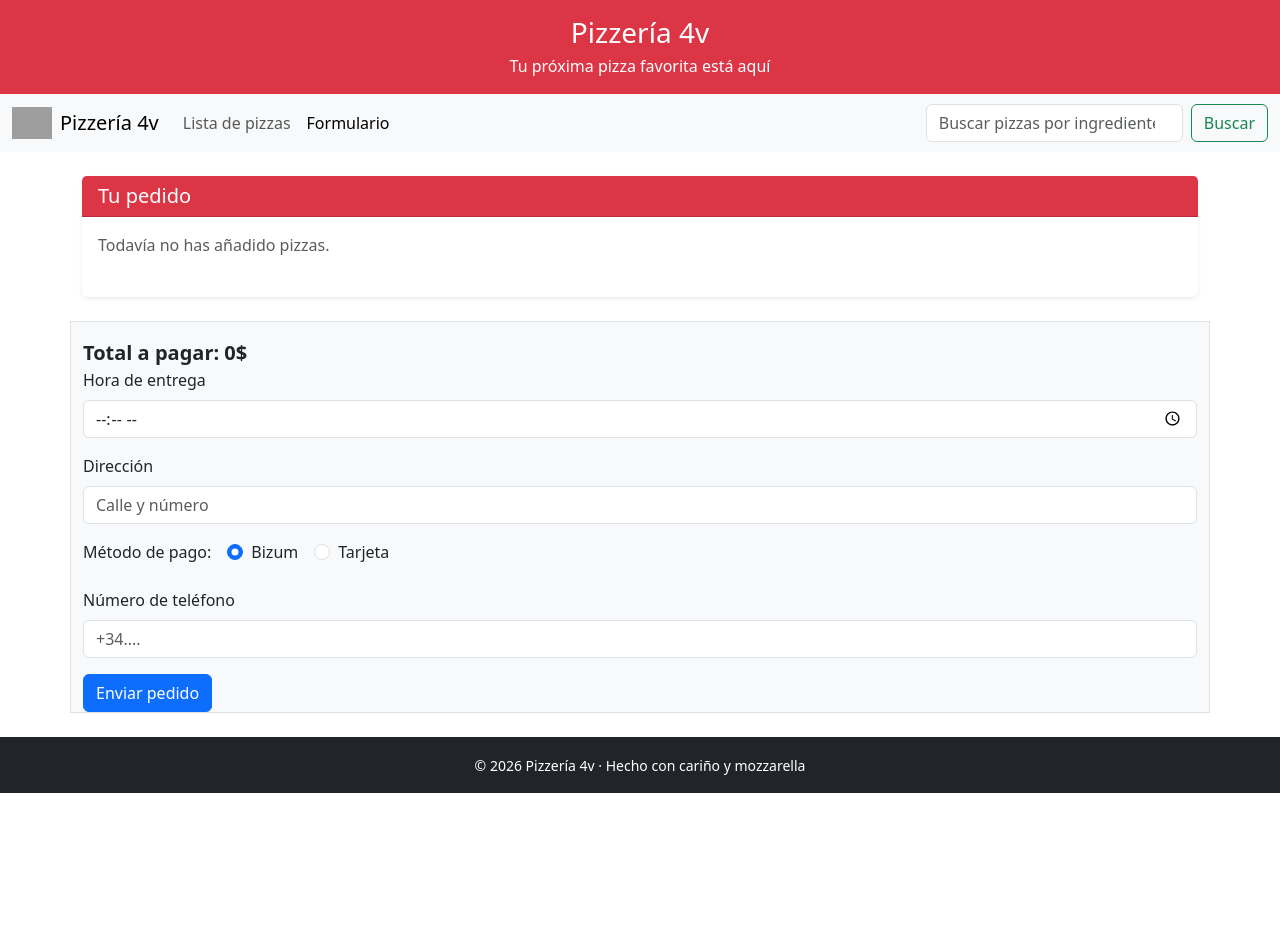
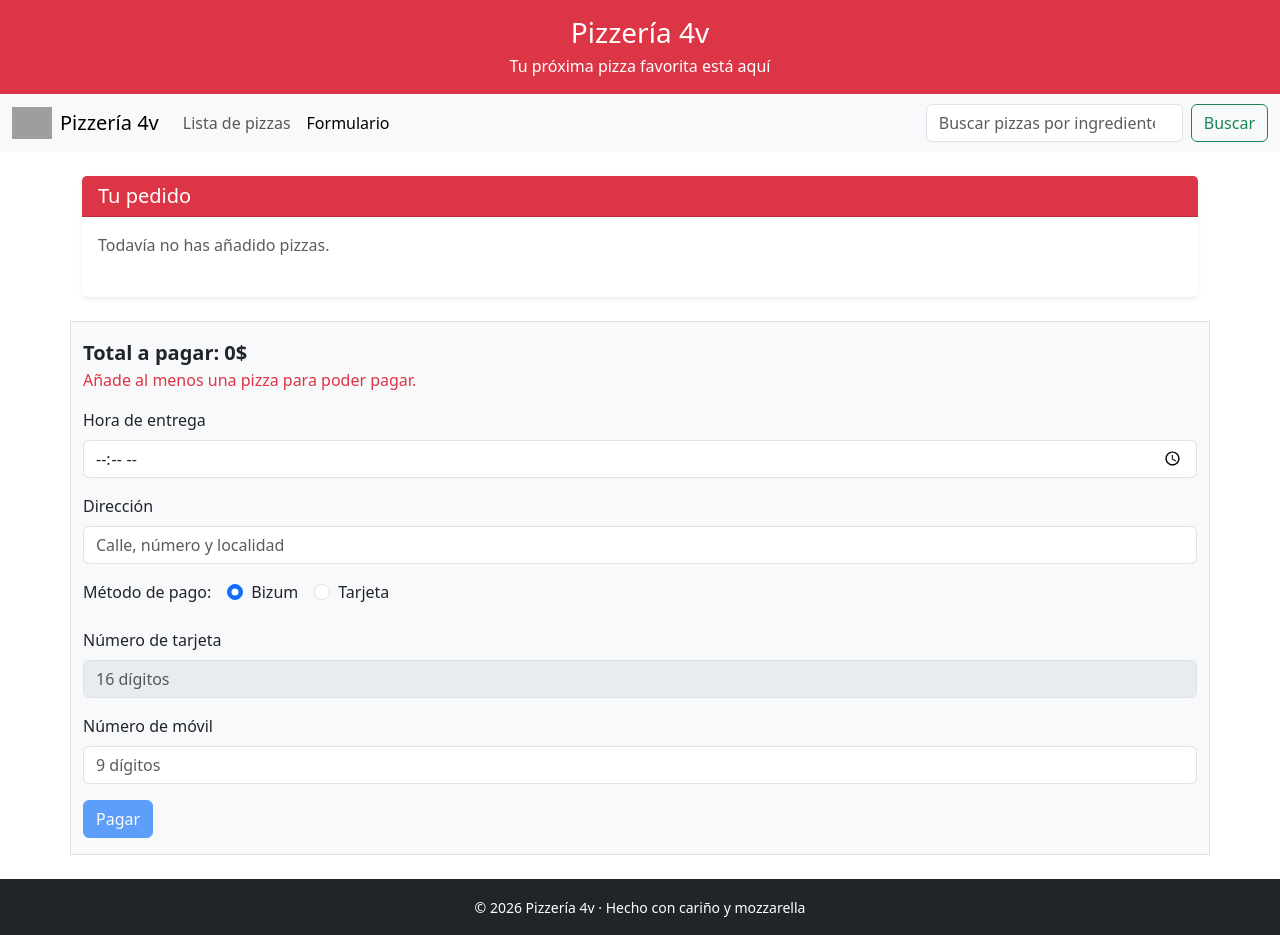
Before and after one commit to aitorandueza46/4VPizzeria, an Angular app: page / in a window 1280 px wide. Both pictures are taken after a click on the button "Formulario". Before the commit the page ends 800 px from the top, so only its background shows below. Built offline with nearby package versions, Linux system fonts and the light colour scheme; grey boxes are pictures that could not be loaded.

Commit message:
Añadido el formulario con requireds, patterns, minlengh, y bloqueador de targeta o bizum, y la funcion de  finalizar pedido, saca un alert agradeciendo y la vista cambia a la lista

```diff
--- a/src/app/app.html
+++ b/src/app/app.html
@@ -1,6 +1,7 @@
 <app-header></app-header>
 
 <app-navegador
+  [vistaActiva]="vista"
   (busquedaNA)="cambiarBusqueda($event)"
   (vistaNA)="cambiarVista($event)"
 ></app-navegador>
@@ -13,6 +14,10 @@
 
 <app-pedido #pedido [hidden]="vista !== 'formulario'" [lineasPedido]="lineasPedido"></app-pedido>
 
-<app-formulario [hidden]="vista !== 'formulario'" [totalPedido]="pedido.total()"></app-formulario>
+<app-formulario
+  [hidden]="vista !== 'formulario'"
+  [totalPedido]="pedido.total()"
+  (pedidoEnviado)="finalizarPedido()"
+></app-formulario>
 
 <app-footer></app-footer>
--- a/src/app/app.ts
+++ b/src/app/app.ts
@@ -22,6 +22,12 @@ export class App {
 
   lineasPedido: LineaPedido[] = [];
 
+  finalizarPedido() {
+    alert('¡Gracias por tu pedido!');
+    this.lineasPedido = [];
+    this.vista = 'lista';
+  }
+
   cambiarVista(vista: string) {
     this.vista = vista;
   }
--- a/src/app/formulario/formulario.html
+++ b/src/app/formulario/formulario.html
@@ -1,52 +1,57 @@
-<div  class="container border color-black bg-body-tertiary">
-      <p class="fw-bold fs-5 pt-3 mb-0">Total a pagar: {{totalPedido()}}$</p>
-      <form [formGroup]="pedidoForm">
+<div class="container border color-black bg-body-tertiary">
+  <p class="fw-bold fs-5 pt-3 mb-0">Total a pagar: {{ totalPedido() }}$</p>
+
+  @if (totalPedido() === 0) {
+    <p class="text-danger">Añade al menos una pizza para poder pagar.</p>
+  }
+
+  <form [formGroup]="pedidoForm" (ngSubmit)="enviarPedido()">
     <div class="mb-3">
       <label class="form-label">Hora de entrega</label>
       <input type="time" formControlName="horaEntrega" class="form-control" />
+      @if (horaEntrega?.invalid && horaEntrega?.touched) {
+        <div class="text-danger small">La hora de entrega es obligatoria (formato HH:MM).</div>
+      }
     </div>
 
     <div class="mb-3">
       <label class="form-label">Dirección</label>
-          <input
-            type="text"
-            formControlName="direccion"
-            class="form-control"
-            placeholder="Calle y número"
-          />
+      <input type="text" formControlName="direccion" class="form-control" placeholder="Calle, número y localidad" />
+      @if (direccion?.invalid && direccion?.touched) {
+        <div class="text-danger small">Escribe la dirección completa (mínimo 10 caracteres).</div>
+      }
     </div>
 
     <div class="mb-3">
       <label class="form-label me-3">Método de pago:</label>
 
       <div class="form-check form-check-inline">
-            <input
-              class="form-check-input"
-              type="radio"
-              formControlName="metodoPago"
-              id="bizum"
-              value="bizum"
-            />
+        <input class="form-check-input" type="radio" formControlName="metodoPago" id="bizum" value="bizum" />
         <label class="form-check-label" for="bizum">Bizum</label>
       </div>
 
       <div class="form-check form-check-inline">
-            <input
-              class="form-check-input"
-              type="radio"
-              formControlName="metodoPago"
-              id="tarjeta"
-              value="tarjeta"
-            />
+        <input class="form-check-input" type="radio" formControlName="metodoPago" id="tarjeta" value="tarjeta" />
         <label class="form-check-label" for="tarjeta">Tarjeta</label>
       </div>
     </div>
 
-        <div class="mb-3 is-hidden">
-          <label class="form-label">Número de teléfono</label>
-          <input type="text" formControlName="telefono" class="form-control" placeholder="+34...." />
+    <div class="mb-3">
+      <label class="form-label">Número de tarjeta</label>
+      <input type="text" formControlName="tarjeta" class="form-control" placeholder="16 dígitos" />
+      @if (tarjeta?.invalid && tarjeta?.touched) {
+        <div class="text-danger small">La tarjeta debe tener 16 dígitos.</div>
+      }
     </div>
 
-        <button type="submit" class="btn btn-primary">Enviar pedido</button>
+    <div class="mb-3">
+      <label class="form-label">Número de móvil</label>
+      <input type="text" formControlName="telefono" class="form-control" placeholder="9 dígitos" />
+      @if (telefono?.invalid && telefono?.touched) {
+        <div class="text-danger small">El móvil debe tener 9 dígitos.</div>
+      }
+    </div>
+
+    <button type="submit" class="btn btn-primary mb-3" [disabled]="totalPedido() === 0">Pagar</button>
   </form>
 </div>
--- a/src/app/formulario/formulario.ts
+++ b/src/app/formulario/formulario.ts
@@ -1,5 +1,5 @@
-import { Component, input } from '@angular/core';
-import { FormControl, FormGroup, ReactiveFormsModule } from '@angular/forms';
+import { Component, input, output } from '@angular/core';
+import { FormControl, FormGroup, ReactiveFormsModule, Validators } from '@angular/forms';
 
 @Component({
   selector: 'app-formulario',
@@ -10,12 +10,54 @@ import { FormControl, FormGroup, ReactiveFormsModule } from '@angular/forms';
 export class Formulario {
   totalPedido = input(0);
 
-
+  pedidoEnviado = output<void>();
 
   pedidoForm = new FormGroup({
-    horaEntrega: new FormControl(''),
-    direccion: new FormControl(''),
+    horaEntrega: new FormControl('', [
+      Validators.required,
+      Validators.pattern(/^([01]\d|2[0-3]):[0-5]\d$/),
+    ]),
+    direccion: new FormControl('', [Validators.required, Validators.minLength(10)]),
     metodoPago: new FormControl('bizum'),
-    telefono: new FormControl(''),
+    tarjeta: new FormControl({ value: '', disabled: true }, [
+      Validators.required,
+      Validators.pattern(/^\d{16}$/),
+    ]),
+    telefono: new FormControl('', [Validators.required, Validators.pattern(/^\d{9}$/)]),
   });
+
+  constructor() {
+    this.pedidoForm.controls.metodoPago.valueChanges.subscribe((metodo) => {
+      if (metodo === 'tarjeta') {
+        this.pedidoForm.controls.tarjeta.enable();
+        this.pedidoForm.controls.telefono.disable();
+      } else {
+        this.pedidoForm.controls.telefono.enable();
+        this.pedidoForm.controls.tarjeta.disable();
+      }
+    });
+  }
+
+  get horaEntrega() {
+    return this.pedidoForm.get('horaEntrega');
+  }
+  get direccion() {
+    return this.pedidoForm.get('direccion');
+  }
+  get tarjeta() {
+    return this.pedidoForm.get('tarjeta');
+  }
+  get telefono() {
+    return this.pedidoForm.get('telefono');
+  }
+
+  enviarPedido() {
+    if (this.pedidoForm.invalid) {
+      this.pedidoForm.markAllAsTouched();
+      return;
+    }
+
+    this.pedidoEnviado.emit();
+    this.pedidoForm.reset({ metodoPago: 'bizum' });
+  }
 }
--- a/src/app/navegador/navegador.html
+++ b/src/app/navegador/navegador.html
@@ -26,8 +26,8 @@
           <button
             type="button"
             class="nav-link"
-            [class.active]="vistaActiva === 'lista'"
-            (click)="elegir('lista')"
+            [class.active]="vistaActiva() === 'lista'"
+            (click)="vistaNA.emit('lista')"
           >
             Lista de pizzas
           </button>
@@ -36,8 +36,8 @@
           <button
             type="button"
             class="nav-link"
-            [class.active]="vistaActiva === 'formulario'"
-            (click)="elegir('formulario')"
+            [class.active]="vistaActiva() === 'formulario'"
+            (click)="vistaNA.emit('formulario')"
           >
             Formulario
           </button>
--- a/src/app/navegador/navegador.ts
+++ b/src/app/navegador/navegador.ts
@@ -1,4 +1,4 @@
-import { Component, output } from '@angular/core';
+import { Component, input, output } from '@angular/core';
 
 @Component({
   selector: 'app-navegador',
@@ -11,10 +11,5 @@ export class Navegador {
 
   vistaNA = output<string>();
 
-  vistaActiva = 'lista';
-
-  elegir(vista: string) {
-    this.vistaActiva = vista;
-    this.vistaNA.emit(vista);
-  }
+  vistaActiva = input('lista');
 }
```
Also changed, not shown: 1 other file (tests, documents, lock files or other folders). Lines whose indentation alone changed are shown as unchanged.
